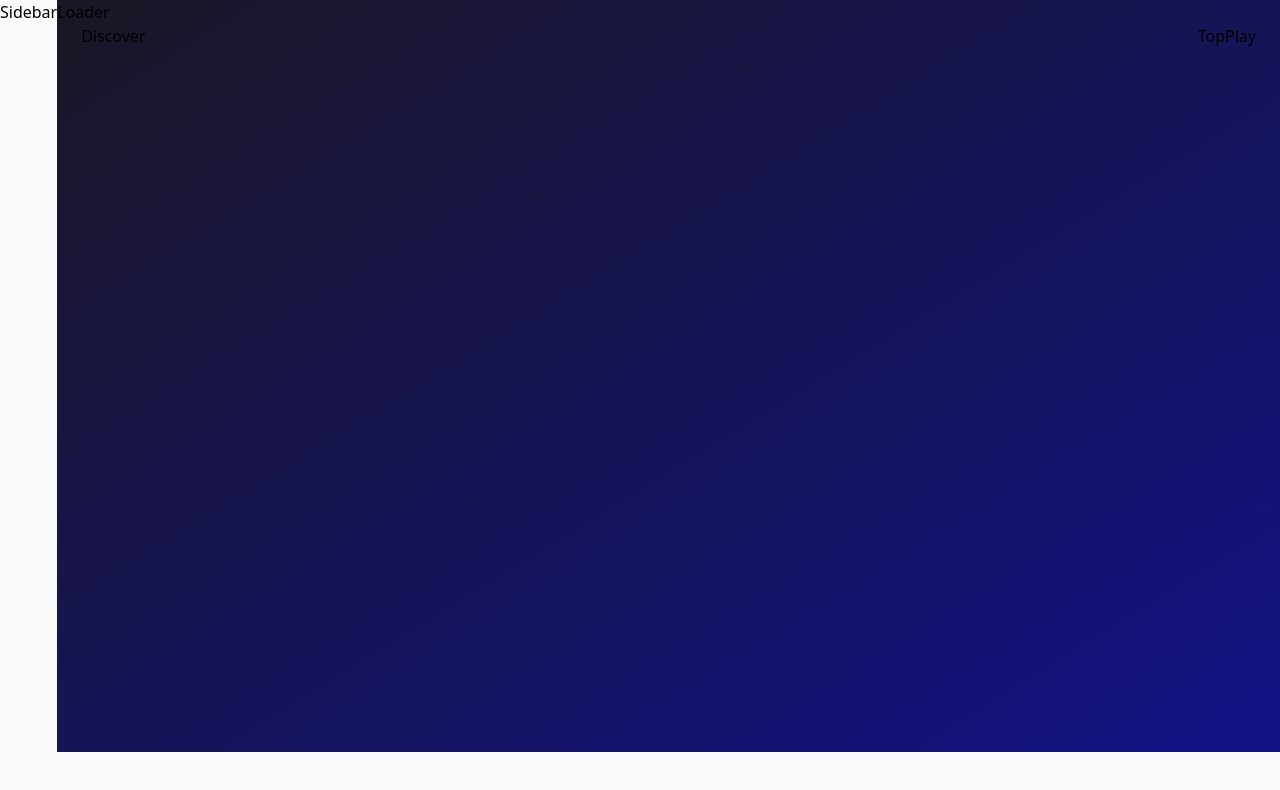
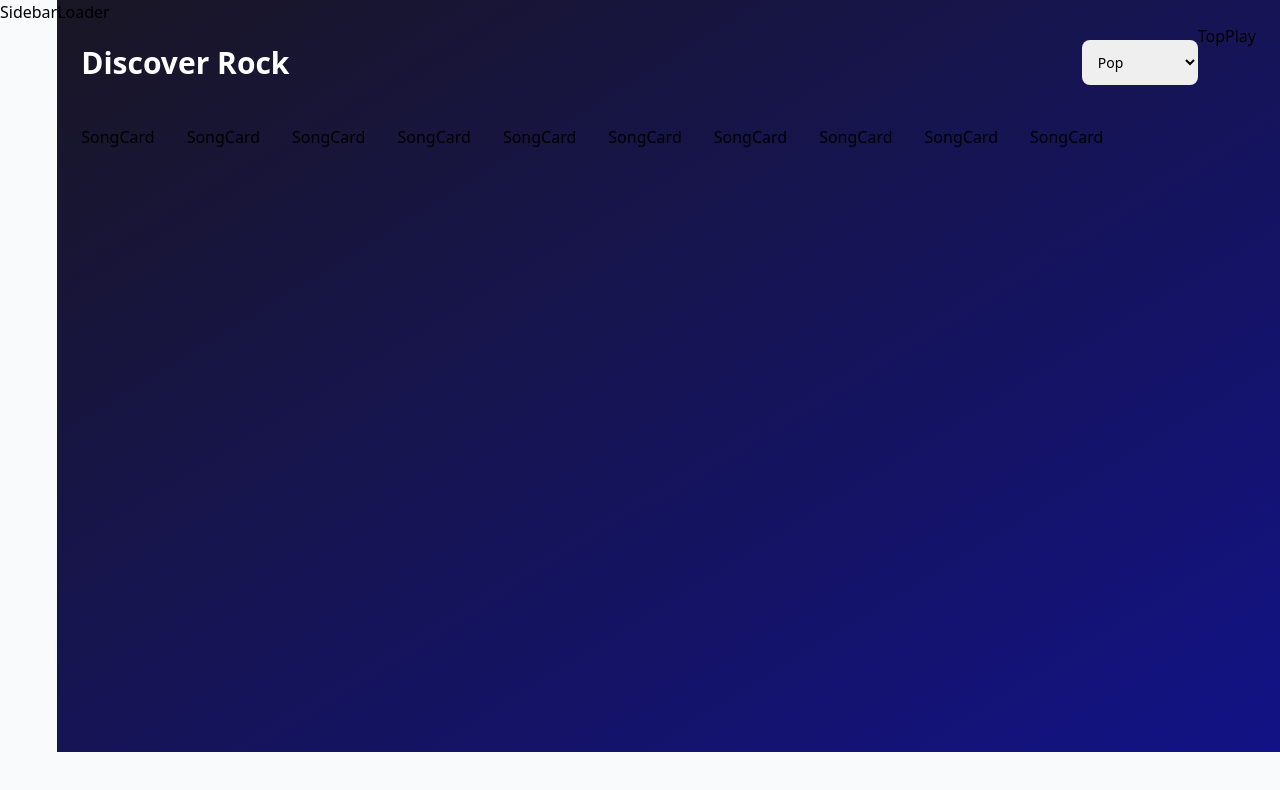
Before and after one commit to LLaaur/musify, a React (Vite) app: page / in a window 1280 px wide. Shown: the top 790 px of the page. Built offline with nearby package versions, Linux system fonts and the light colour scheme.

Commit message:
set basic layout for Discover page

```diff
--- a/src/pages/Discover.jsx
+++ b/src/pages/Discover.jsx
@@ -1,3 +1,38 @@
-const Discover = () => <div>Discover</div>;
+import { Loader, Error, SongCard } from "../components";
+import { genres } from '../assets/constants';
+
+
+const Discover = () => {
+
+    const genreName = 'Rock';
+
+    return(
+        <div className="flex flex-col">
+            <div className="w-full flex justify-between items-center sm:flex-row flex-col mt-4 mb-10">
+                <h2 className="font-bold text-3xl text-white text-left">
+                    Discover {genreName}
+                </h2>
+                <select onChange={() => {}}
+                    value=''
+                    className="bg-gray p-3 text-sm rounded-lg outline-none sm:mt-0 mt-5">
+
+                    {genres.map((genre) => <option key={genre.value} value={genre.value}>{genre.title}</option>)}
+
+                </select>
+            </div>
+
+            <div className="flex flex-wrap sm:justify-start justify-center gap-8">
+                {[1, 2, 3, 4, 5, 6, 7, 8, 9, 10].map((song, i) => (
+                    <SongCard
+                        key={song.key}
+                        i={i}
+                    />
+                ))}
+            </div>
+        </div>
+    )
+
+
+0};
 
 export default Discover;
```
